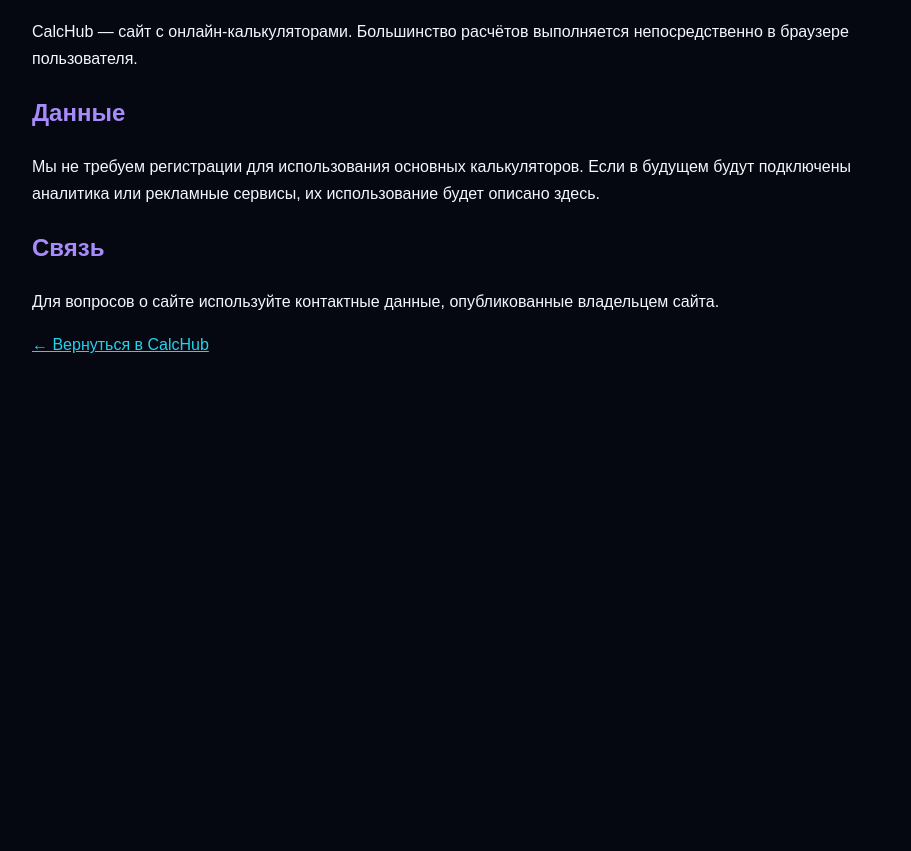
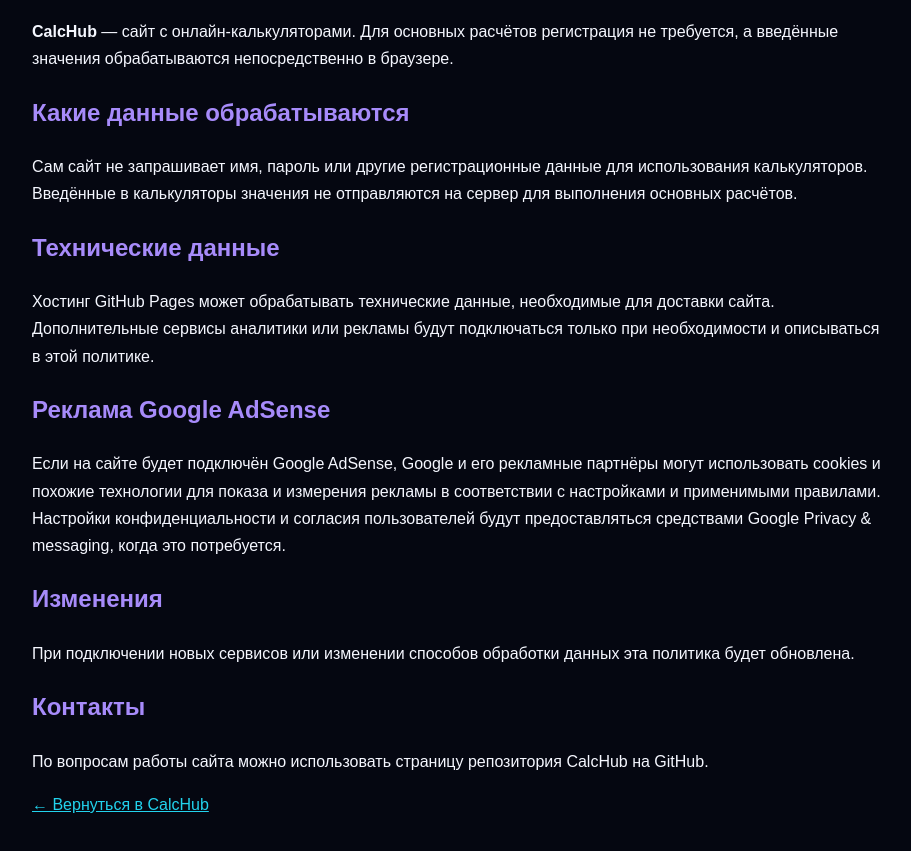
Before and after one commit to oleg1488-ui/calchub, a plain HTML site: page privacy.html in a window 1280 px wide. Shown: the part 139-990 px from the top of the page, without its empty margins (183-1094 px from the left). Before the commit the page ends 800 px from the top, so only its background shows below. Drawn offline with Linux system fonts and the light colour scheme.

Commit message:
Improve privacy policy for future advertising

```diff
--- a/privacy.html
+++ b/privacy.html
@@ -1 +1,26 @@
-<!DOCTYPE html><html lang="ru"><head><meta charset="UTF-8"><meta name="viewport" content="width=device-width,initial-scale=1"><title>Политика конфиденциальности — CalcHub</title><style>body{font-family:Arial,sans-serif;max-width:850px;margin:40px auto;padding:20px;background:#050711;color:#f5f7ff;line-height:1.7}a{color:#22d3ee}h1,h2{color:#a78bfa}</style></head><body><h1>Политика конфиденциальности</h1><p>CalcHub — сайт с онлайн-калькуляторами. Большинство расчётов выполняется непосредственно в браузере пользователя.</p><h2>Данные</h2><p>Мы не требуем регистрации для использования основных калькуляторов. Если в будущем будут подключены аналитика или рекламные сервисы, их использование будет описано здесь.</p><h2>Связь</h2><p>Для вопросов о сайте используйте контактные данные, опубликованные владельцем сайта.</p><p><a href="index.html">← Вернуться в CalcHub</a></p></body></html>
+<!DOCTYPE html>
+<html lang="ru">
+<head>
+<meta charset="UTF-8">
+<meta name="viewport" content="width=device-width,initial-scale=1">
+<meta name="robots" content="index,follow">
+<link rel="canonical" href="https://oleg1488-ui.github.io/calchub/privacy.html">
+<link rel="icon" type="image/svg+xml" href="favicon.svg">
+<title>Политика конфиденциальности — CalcHub</title>
+<style>body{font-family:Arial,sans-serif;max-width:850px;margin:40px auto;padding:20px;background:#050711;color:#f5f7ff;line-height:1.7}a{color:#22d3ee}h1,h2{color:#a78bfa}</style>
+</head>
+<body>
+<h1>Политика конфиденциальности</h1>
+<p><strong>CalcHub</strong> — сайт с онлайн-калькуляторами. Для основных расчётов регистрация не требуется, а введённые значения обрабатываются непосредственно в браузере.</p>
+<h2>Какие данные обрабатываются</h2>
+<p>Сам сайт не запрашивает имя, пароль или другие регистрационные данные для использования калькуляторов. Введённые в калькуляторы значения не отправляются на сервер для выполнения основных расчётов.</p>
+<h2>Технические данные</h2>
+<p>Хостинг GitHub Pages может обрабатывать технические данные, необходимые для доставки сайта. Дополнительные сервисы аналитики или рекламы будут подключаться только при необходимости и описываться в этой политике.</p>
+<h2>Реклама Google AdSense</h2>
+<p>Если на сайте будет подключён Google AdSense, Google и его рекламные партнёры могут использовать cookies и похожие технологии для показа и измерения рекламы в соответствии с настройками и применимыми правилами. Настройки конфиденциальности и согласия пользователей будут предоставляться средствами Google Privacy &amp; messaging, когда это потребуется.</p>
+<h2>Изменения</h2>
+<p>При подключении новых сервисов или изменении способов обработки данных эта политика будет обновлена.</p>
+<h2>Контакты</h2>
+<p>По вопросам работы сайта можно использовать страницу репозитория CalcHub на GitHub.</p>
+<p><a href="index.html">← Вернуться в CalcHub</a></p>
+</body></html>
```
